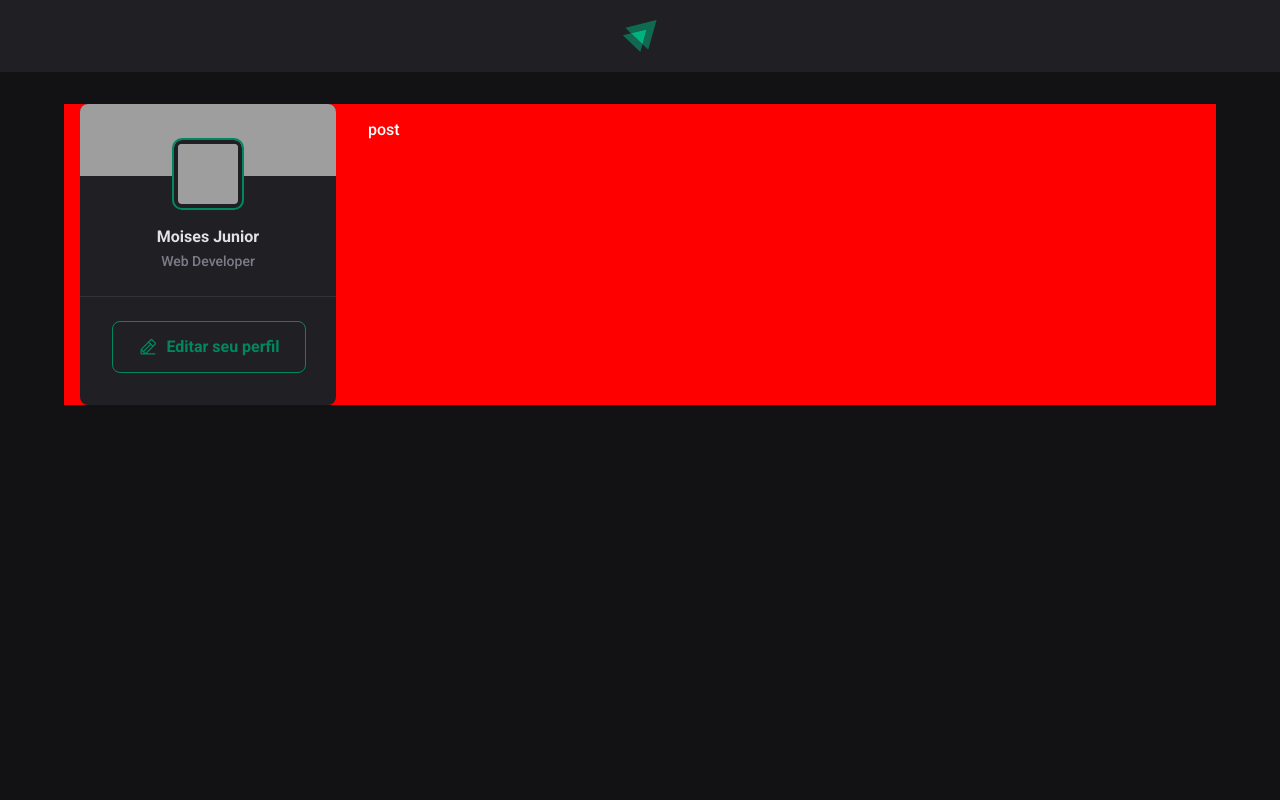
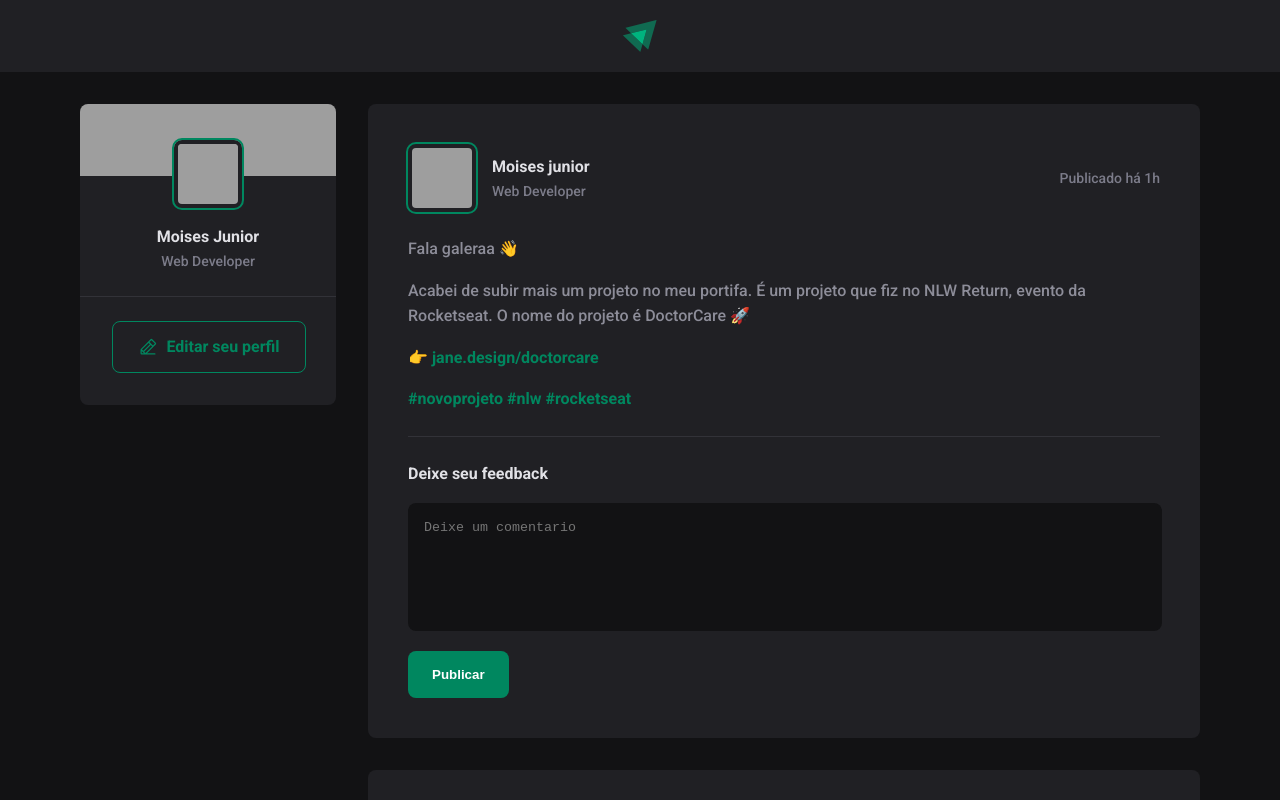
Before and after one commit to MoisesSRJR/IgTimer, a React (Vite) app: page / in a window 1280 px wide. Shown: the top 800 px of the page. Built offline with nearby package versions, Linux system fonts and the light colour scheme; grey boxes are pictures that could not be loaded.

Commit message:
component post

```diff
--- a/src/App.tsx
+++ b/src/App.tsx
@@ -1,5 +1,7 @@
 import { Header } from "./components/Header/Index";
+import { Post } from "./components/Post";
 import { Sidebar } from "./components/Sidebar/Index";
+
 import "./styles/global.css";
 
 function App() {
@@ -9,7 +11,8 @@ function App() {
             <div className="wrapper">
                 <Sidebar />
                 <main>
-                    <p>post</p>
+                    <Post />
+                    <Post />
                 </main>
             </div>
         </>
--- /dev/null
+++ b/src/components/Post/index.tsx
@@ -0,0 +1,41 @@
+import { CommentForm, Content, MainContainer } from './styles'
+
+export function Post () {
+    return (
+        <MainContainer>
+            <header>
+                <div className='author'>
+                    <img src='https://github.com/MoisesSRJR.png' />
+                    <div className='authorInfo'>
+                        <strong>Moises junior</strong>
+                        <span>Web Developer</span>
+                    </div>
+                </div>
+                <time title='27 de março de 2023' dateTime='2023-03-27'>Publicado há 1h</time>
+            </header>
+            <Content>
+                <p>Fala galeraa 👋</p>
+                <p>Acabei de subir mais um projeto no meu portifa. É um projeto que fiz no NLW Return, evento da Rocketseat. O nome do projeto é DoctorCare 🚀</p>
+                <p>
+                    👉{' '}
+                    <a href=''>jane.design/doctorcare</a>
+                </p>
+                <p>
+                    <a href=''>#novoprojeto</a>{' '}
+                    <a href=''>#nlw </a>{' '}
+                    <a href=''>#rocketseat</a>{' '}
+                </p>
+            </Content>
+            <CommentForm>
+                <form>
+                    <strong>Deixe seu feedback</strong>
+                    <textarea
+                        placeholder='Deixe um comentario'
+
+                    />
+                    <button type='submit'>Publicar</button>
+                </form>
+            </CommentForm>
+        </MainContainer>
+    )
+}
--- /dev/null
+++ b/src/components/Post/styles.ts
@@ -0,0 +1,111 @@
+import styled from 'styled-components';
+import colors from '../../styles/colors';
+
+export const MainContainer = styled.article`
+    background-color: ${colors.gray700};
+    border-radius: 8px;
+    padding: 2.5rem;
+    margin-bottom: 2rem;
+
+    header {
+        display: flex;
+        justify-content: space-between;
+        align-items: center;
+
+        .author {
+            display: flex;
+            align-items: center;
+            gap: 1rem;
+
+            img {
+                box-sizing: initial;
+                width: calc(3rem + 12px);
+                height: calc(3rem + 12px);
+                border-radius: 8px;
+                border: 4px solid ${colors.gray700};
+                outline: 2px solid ${colors.green200};
+            }
+
+            .authorInfo {
+                display: flex;
+                flex-direction: column;
+
+                strong {
+                    color: ${colors.gray200};
+                    line-height: 1.6;
+                }
+
+                span {
+                    color: ${colors.gray500};
+                    line-height: 1.6;
+                    font-size: 0.875rem;
+                }
+            }
+        }
+
+        time {
+            font-size: 0.875rem;
+            color: ${colors.gray500};
+        }
+    }
+`;
+
+export const Content = styled.div`
+    line-height: 1.6;
+    color: ${colors.gray400};
+    margin-top: 1.5rem;
+
+    p {
+        margin-top: 1rem;
+    }
+
+    a {
+        font-weight: bold;
+        color: ${colors.green200};
+        text-decoration: none;
+
+        :hover {
+            color: ${colors.green100};
+        }
+    }
+`;
+
+export const CommentForm = styled.div`
+    width: 100%;
+    margin-top: 1.5rem;
+    padding-top: 1.5rem;
+    border-top: 1px solid ${colors.gray600};
+
+    strong {
+        line-height: 1.6;
+        color: ${colors.gray200};
+    }
+
+    textarea {
+        width: 96%;
+        background-color: ${colors.gray800};
+        border: 0;
+        resize: none;
+        height: 6rem;
+        padding: 1rem;
+        border-radius: 8px;
+        color: ${colors.gray200};
+        margin-top: 1rem;
+        line-height: 1.4;
+    }
+
+    button[type=submit] {
+        padding: 1rem 1.5rem;
+        margin-top: 1rem;
+        border-radius: 8px;
+        border: 0;
+        background-color: ${colors.green200};
+        color: ${colors.gray100};
+        font-weight: bold;
+        cursor: pointer;
+
+        :hover {
+            background-color: ${colors.green100};
+        }
+    }
+`;
--- a/src/styles/global.css
+++ b/src/styles/global.css
@@ -8,7 +8,6 @@ body {
 
 .wrapper {
     max-width: 70rem;
-    background-color: red;
     margin: 2rem auto;
     padding: 0 1rem;
 
```
